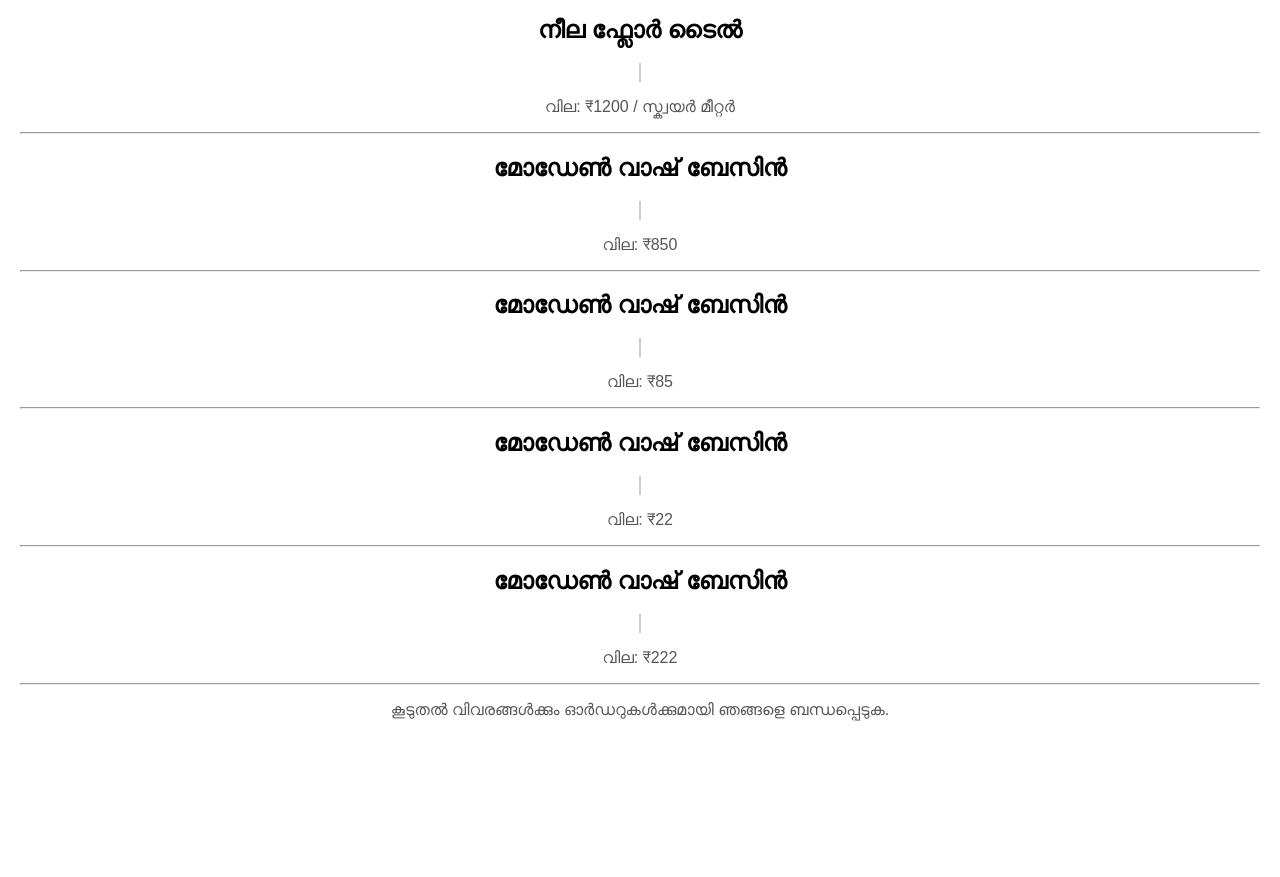
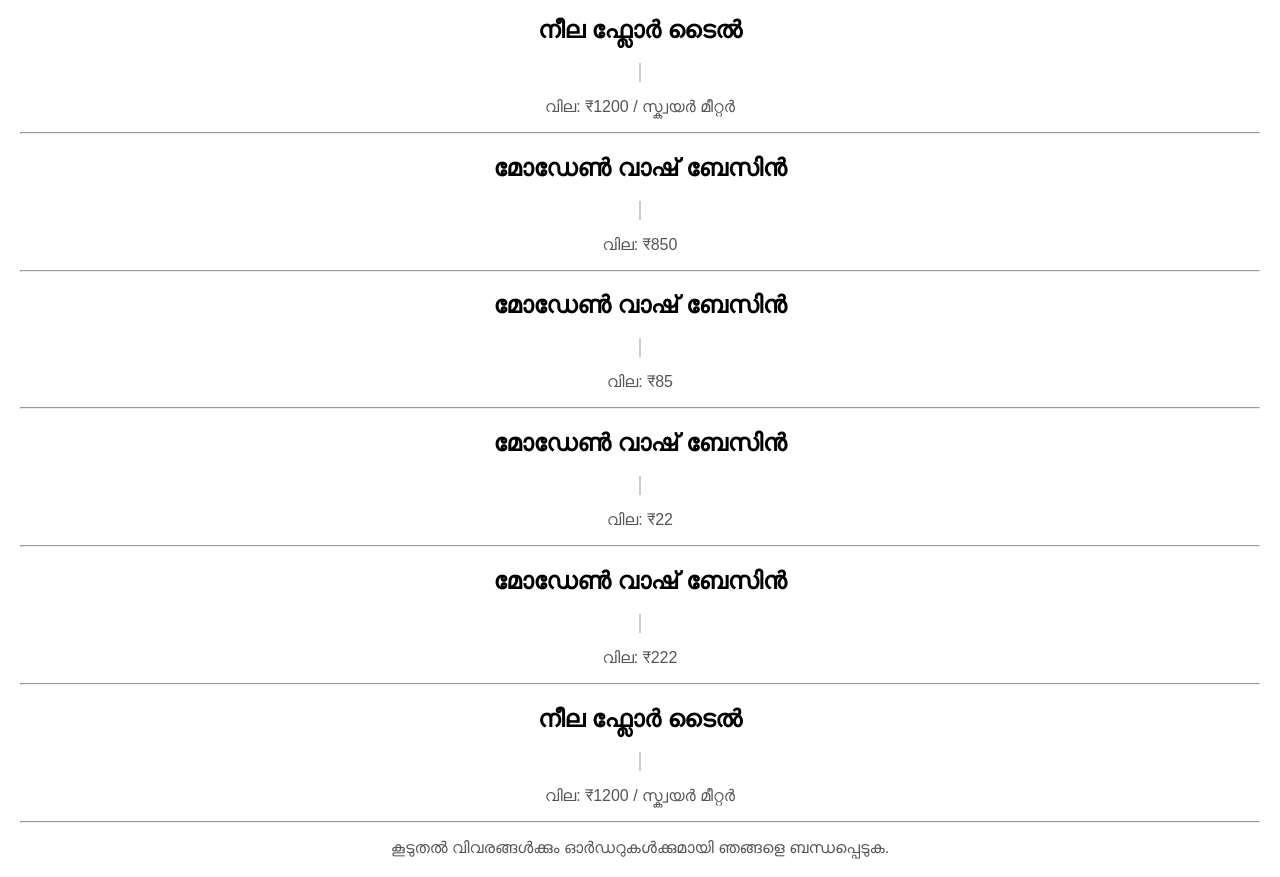
Before and after one commit to metrohomz/tiles-and-sanitary, a plain HTML site: page index.html in a window 1280 px wide. Shown: the part 102-979 px from the top of the page. Before the commit the page ends 841 px from the top, so only its background shows below. Drawn offline with Linux system fonts and the light colour scheme; some packages are replaced by stand-ins of ours; a script that the page names is missing.

Commit message:
Update index.html

```diff
--- a/index.html
+++ b/index.html
@@ -97,6 +97,20 @@
     ></model-viewer>
     <p>വില: ₹222</p>
     <hr>
+
+    <h2>നീല ഫ്ലോർ ടൈൽ</h2>
+    <model-viewer
+        alt="A beautiful blue floor tile"
+        src="toilet OPEN.glb"
+        ar
+        ar-modes="webxr quick-look scene-viewer"
+        shadow-intensity="1"
+        camera-controls
+        touch-action="pan-y"
+        alt="Model of a blue floor tile, viewable in AR"
+    ></model-viewer>
+    <p>വില: ₹1200 / സ്ക്വയർ മീറ്റർ</p>
+    <hr>
     <p>കൂടുതൽ വിവരങ്ങൾക്കും ഓർഡറുകൾക്കുമായി ഞങ്ങളെ ബന്ധപ്പെടുക.</p>
 </body>
 </html>
```
